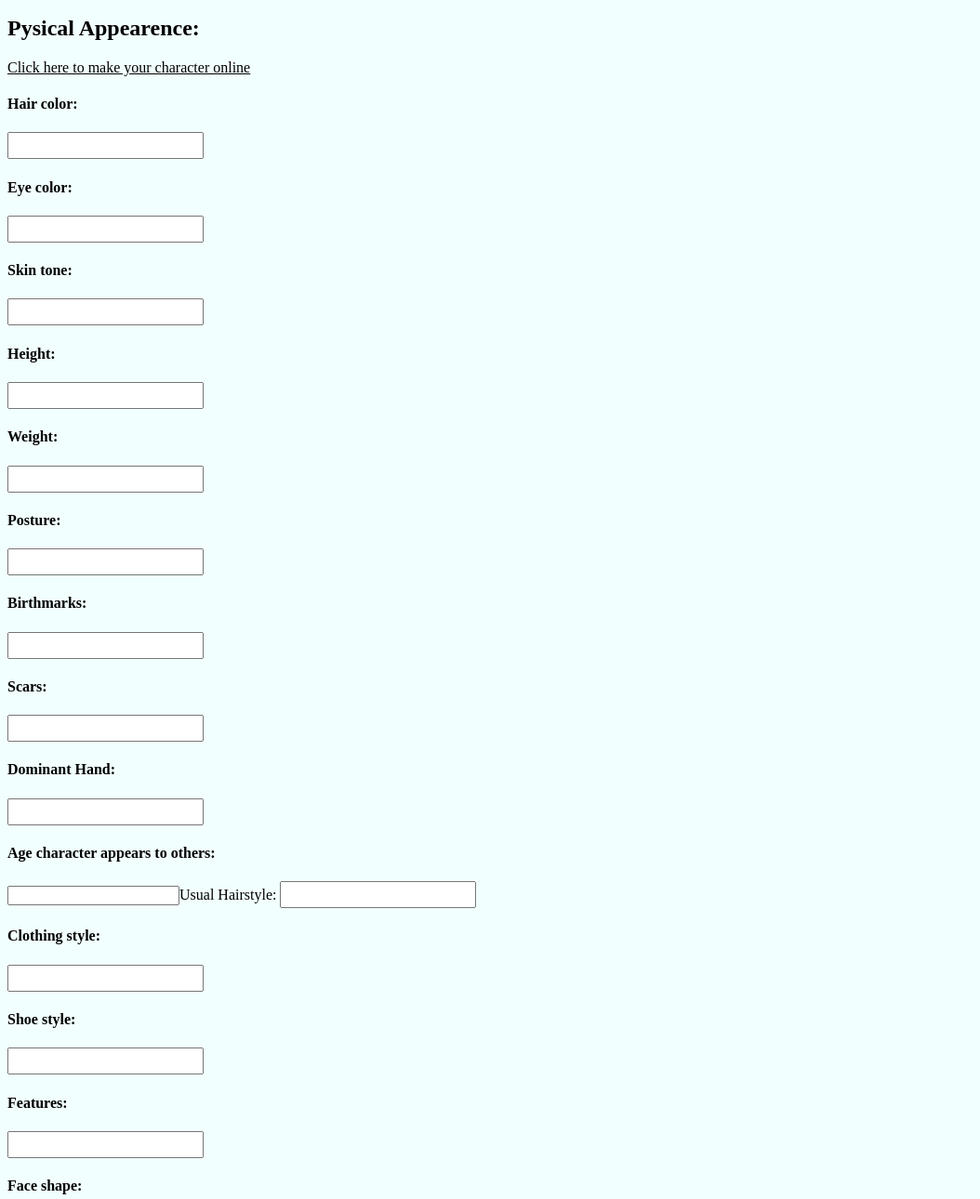
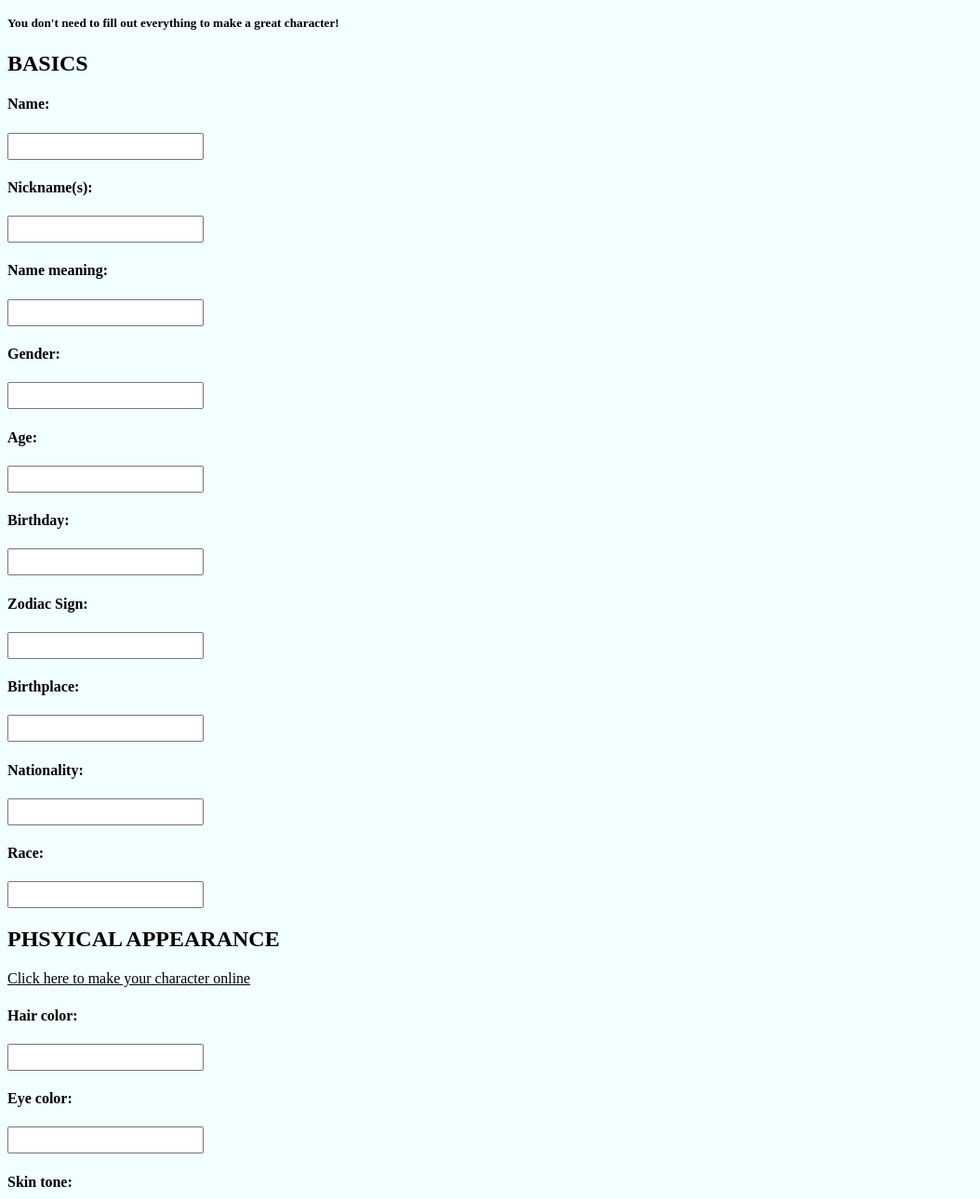
Before and after one commit to sarahobaird/Character-Development, a plain HTML site: page index.html in a window 1280 px wide. Shown: the part 101-1391 px from the top of the page at 93% size, without its empty margins (0-1054 px from the left). Drawn offline with Linux system fonts and the light colour scheme.

Commit message:
Update index.html

```diff
--- a/index.html
+++ b/index.html
@@ -26,8 +26,35 @@
         </style>
     </head>
     <body>
-    <h1>Character Development Website</h1>
-    <h2>Pysical Appearence:</h2>
+    <h1>Character Development</h1>
+
+    <h5> You don't need to fill out everything to make a great character!</h5>
+
+    <h2>BASICS</h2>
+
+    <h4>Name:</h4>
+    <input type="text"class="text-box">
+    <h4>Nickname(s):</h4>
+    <input class="text-box" type="text">
+    <h4>Name meaning:</h4>
+    <input type="text"class="text-box">
+    <h4>Gender:</h4>
+    <input class="text-box" type="text">
+    <h4>Age:</h4>
+    <input type="text"class="text-box">
+    <h4>Birthday:</h4>
+    <input class="text-box" type="text">
+    <h4>Zodiac Sign:</h4>
+    <input type="text"class="text-box">
+    <h4>Birthplace:</h4>
+    <input class="text-box" type="text">
+    <h4>Nationality:</h4>
+    <input type="text"class="text-box">
+    <h4>Race:</h4>
+    <input class="text-box" type="text">
+
+    <h2> PHSYICAL APPEARANCE</h2>
+
     <a href= "https://avatarmaker.com/">Click here to make your character online</a>
     <h4>Hair color:</h4>
     <input type="text"class="text-box">
@@ -48,7 +75,7 @@
     <h4>Dominant Hand:</h4>
     <input type="text"class="text-box">
     <h4>Age character appears to others:</h4>
-    <input class="type-box" type="text>
+    <input class="text-box" type="text">
     <h4>Usual Hairstyle:</h4>
     <input type="text"class="text-box">
     <h4>Clothing style:</h4>
```
